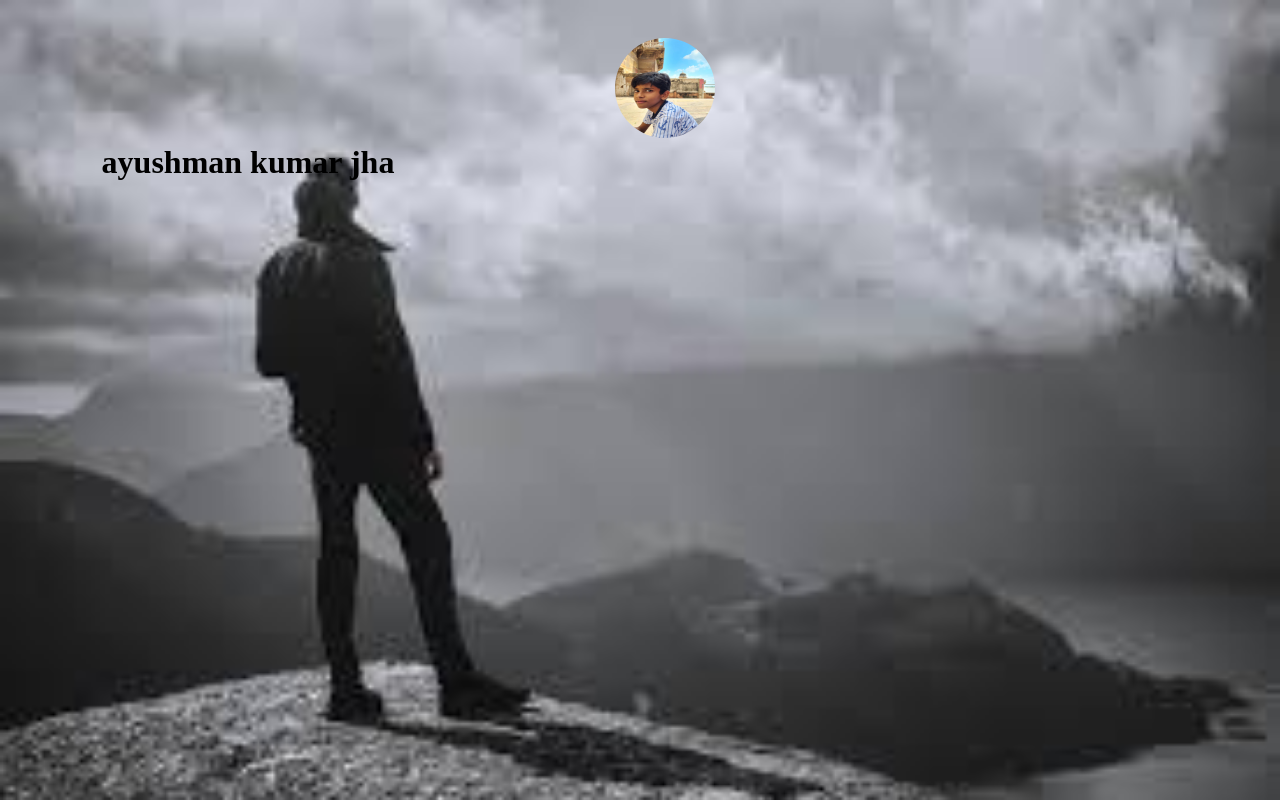
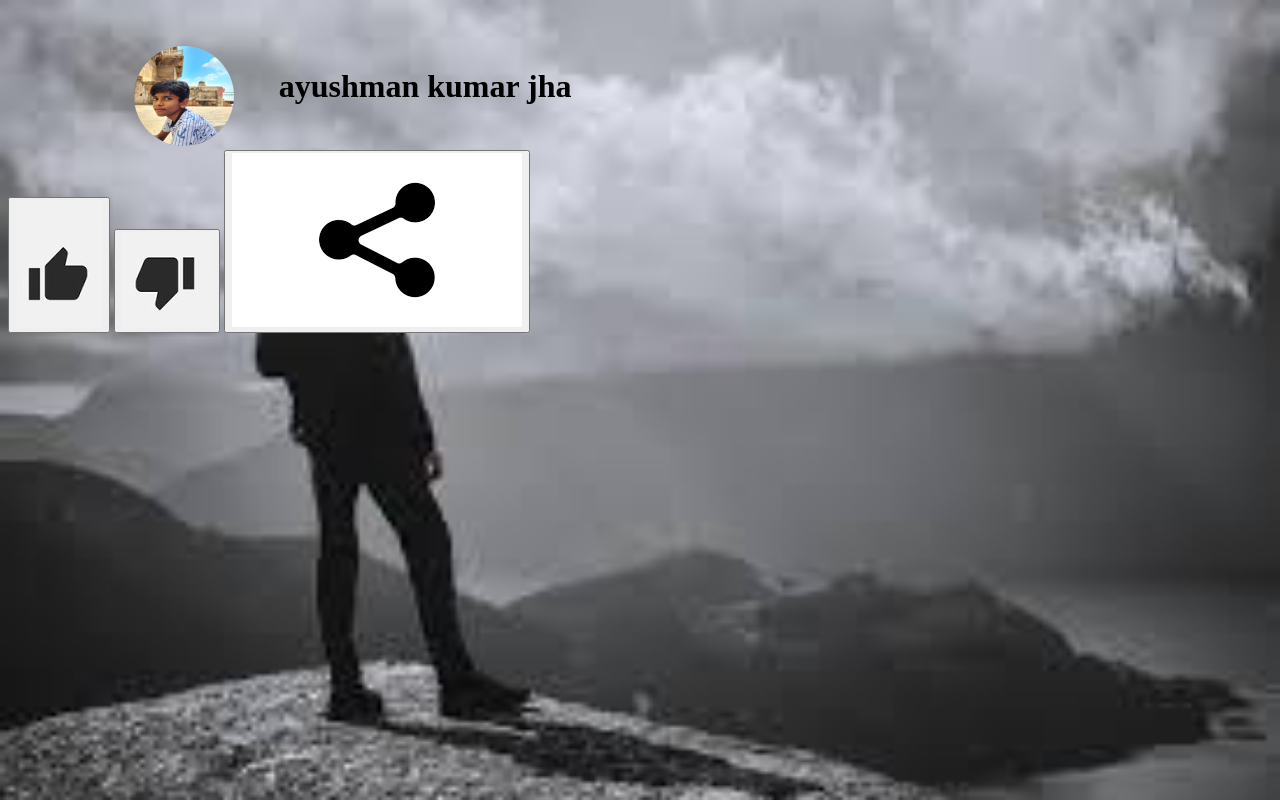
Before and after one commit to ayushmancode672/my-website, a plain HTML site: page index.html in a window 1280 px wide. Drawn offline with Linux system fonts and the light colour scheme.

Commit message:
add the buton logo and solve issue of why the h1 is not come into the front of image

```diff
--- a/index.html
+++ b/index.html
@@ -12,6 +12,15 @@
 <img src="dp.jpeg" alt="">
 <h1>ayushman kumar jha</h1>
 </div>
+<button class="" id="" >
+    <img src="like.jpeg" alt="">
+</button>
+<button class="" id="" >
+    <img src="dislike.jpeg" alt="">
+</button>
+<button class="" id="" >
+    <img src="share.png" alt="">
+</button>
    <script src="main.js"></script>
 </body>
 </html>
--- a/style.css
+++ b/style.css
@@ -1,24 +1,31 @@
-body{
+body {
     background-image: url('back ground.jpeg');
-  background-repeat: no-repeat;
-  background-attachment: fixed;
-  background-size: cover;
+    background-repeat: no-repeat;
+    background-attachment: fixed;
+    background-size: cover;
+}
 
+.imagecontanor {
+    position: relative;
+   /*   display: inline-block;
+  text-align: center; */
 }
-.imagecontanor{
-   position: relative;
-   text-align: center;
-}
- img{
+
+.imagecontanor img {
     border-radius: 50%;
     height: 100px;
     width: 100px;
-    margin-left: 50px;
-    margin-top: 30px;
+   margin-left: 10% ;
+  margin-top: 3%;
+   /* display: block;
+    margin: 30px auto; */
 }
-h1{
-    margin-left: 240px;
+
+.imagecontanor h1 {
     position: absolute;
-margin-top: 20px;
-transform: translate(-50%,-50%);
+    top: 40%;
+    left: 33%;
+    transform: translate(-50%, -50%);
+    /* color: white; Change color as needed */
+  /*  font-size: 1.5em;  Adjust font size as needed */
 }
```
Also changed, not shown: dislike.jpeg (added), like.jpeg (added), share.png (added).
